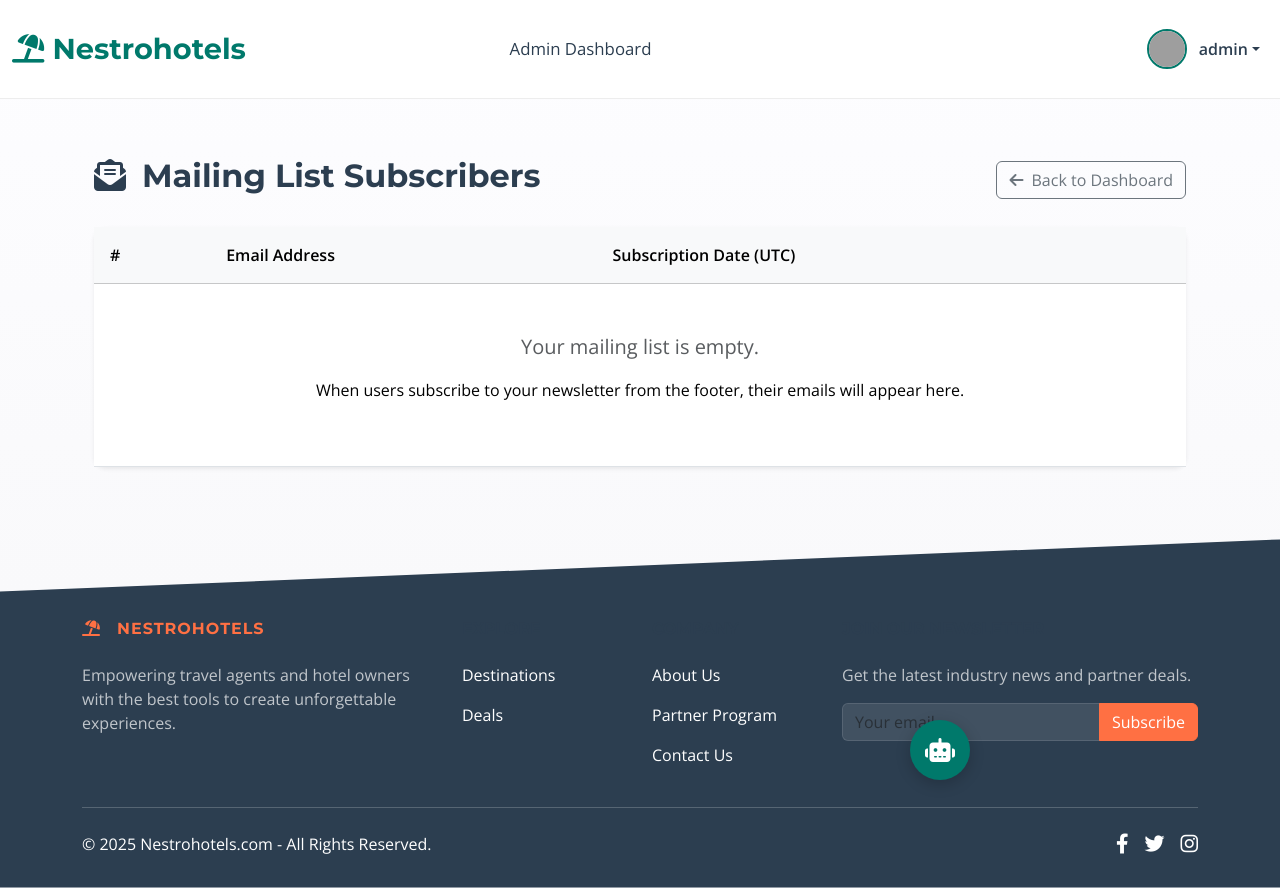
After one commit to MONISH-JODHA/nistrohotels, a Flask app: page /admin/subscribers in a window 1280 px wide. The commit adds this page. Run offline with Flask 3, Linux system fonts and the light colour scheme; a user stored in the database is signed in; data that the repository does not hold is empty; grey boxes are pictures that could not be loaded.

Commit message:
footer-subscriber corrected

```diff
--- a/app.py
+++ b/app.py
@@ -113,6 +113,11 @@ class User(UserMixin, db.Model):
 
     def set_password(self, password): self.password_hash = generate_password_hash(password)
     def check_password(self, password): return check_password_hash(self.password_hash, password)
+
+class Subscriber(db.Model):
+    id = db.Column(db.Integer, primary_key=True)
+    email = db.Column(db.String(120), unique=True, nullable=False)
+    subscribed_on = db.Column(db.DateTime, default=datetime.utcnow)
 
 class RoomType(db.Model):
     id = db.Column(db.Integer, primary_key=True)
@@ -555,6 +560,56 @@ def client_bookings():
     bookings = Booking.query.filter_by(user_id=current_user.id).order_by(desc(Booking.created_at)).all()
     return render_template('my_bookings.html', bookings=bookings)
 
+# --- Static Page Routes (for footer) ---
+
+@app.route('/about')
+def about():
+    return render_template('about.html')
+
+@app.route('/contact')
+def contact():
+    return render_template('contact.html')
+
+@app.route('/partner_program')
+def partner_program():
+    return render_template('partner_program.html')
+
+@app.route('/destinations')
+def destinations():
+    locations = db.session.query(Hotel.location, func.count(Hotel.id).label('hotel_count'))\
+        .filter(Hotel.is_approved == True)\
+        .group_by(Hotel.location)\
+        .order_by(desc('hotel_count')).all()
+    return render_template('destinations.html', locations=locations)
+
+@app.route('/deals')
+def deals():
+    # Simple logic for deals: hotels with the lowest room prices
+    deal_hotels = db.session.query(Hotel)\
+        .join(RoomType)\
+        .filter(Hotel.is_approved == True)\
+        .group_by(Hotel.id)\
+        .order_by(func.min(RoomType.price_per_night).asc())\
+        .limit(10).all()
+    return render_template('deals.html', hotels=deal_hotels)
+
+@app.route('/subscribe', methods=['POST'])
+def subscribe():
+    email = request.form.get('email')
+    if email:
+        existing_subscriber = Subscriber.query.filter(func.lower(Subscriber.email) == func.lower(email)).first()
+        if existing_subscriber:
+            flash(f"{email} is already on our mailing list. Thank you!", "info")
+        else:
+            new_subscriber = Subscriber(email=email)
+            db.session.add(new_subscriber)
+            db.session.commit()
+            log_audit(f"New newsletter subscription: {email}")
+            flash(f"Thank you for subscribing, {email}! You're now on our mailing list.", "success")
+    else:
+        flash("Please provide a valid email address to subscribe.", "warning")
+    return redirect(request.referrer or url_for('index'))
+
 # --- Owner Routes ---
 @app.route('/register_hotel', methods=['GET', 'POST'])
 @role_required('owner')
@@ -784,6 +839,12 @@ def manage_availability(hotel, room_type_id):
 @role_required('admin')
 def admin_dashboard():
     return render_template('admin_dashboard.html')
+
+@app.route('/admin/subscribers')
+@role_required('admin')
+def manage_subscribers():
+    subscribers = Subscriber.query.order_by(desc(Subscriber.subscribed_on)).all()
+    return render_template('admin_manage_subscribers.html', subscribers=subscribers)
 
 @app.route('/admin/dashboards')
 @role_required('admin')
@@ -1298,7 +1359,7 @@ def create_initial_data():
 
         if owner and not Hotel.query.first():
             hotels_data = [
-                {'name': 'Blue Sky Cottages', 'location': 'Jibhi, Himachal Pradesh', 'star': 3, 'lat': 31.3856, 'lon': 77.3061, 'price': 2500, 'img': 'https://images.unsplash.com/photo-1617364929972-20a283921b3a?auto=format&fit=crop&w=800&q=80', 'amenities': ['Wifi', 'Free Parking', 'Pet Friendly']},
+                {'name': 'Blue Sky Cottages', 'location': 'Jibhi, Himachal Pradesh', 'star': 3, 'lat': 31.3856, 'lon': 77.3061, 'price': 2500, 'img': 'https://images.unsplash.com/photo-1617364929972-20a2839211b3a?auto=format&fit=crop&w=800&q=80', 'amenities': ['Wifi', 'Free Parking', 'Pet Friendly']},
                 {'name': 'Hotel Himalaya', 'location': 'Tosh, Himachal Pradesh', 'star': 2, 'lat': 32.0163, 'lon': 77.4485, 'price': 1500, 'img': 'https://images.unsplash.com/photo-1582719508461-905c673771fd?auto=format&fit=crop&w=800&q=80', 'amenities': ['Wifi', 'Restaurant']},
                 {'name': 'Riverside Retreat', 'location': 'Kasol, Himachal Pradesh', 'star': 4, 'lat': 32.0100, 'lon': 77.3150, 'price': 4500, 'img': 'https://images.unsplash.com/photo-1596436889106-685c543216e5?auto=format&fit=crop&w=800&q=80', 'amenities': ['Wifi', 'Restaurant', 'Room Service', 'Air Conditioning']},
                 {'name': 'Mountain View Inn', 'location': 'Manali, Himachal Pradesh', 'star': 3, 'lat': 32.2396, 'lon': 77.1887, 'price': 3200, 'img': 'https://images.unsplash.com/photo-1549294413-26f195200c16?auto=format&fit=crop&w=800&q=80', 'amenities': ['Wifi', 'Free Parking', 'Restaurant', 'Room Service']},
--- /dev/null
+++ b/templates/admin_manage_subscribers.html
@@ -0,0 +1,45 @@
+{% extends "base.html" %}
+{% block title %}Manage Subscribers{% endblock %}
+
+{% block content %}
+<div class="container my-5">
+    <div class="d-flex justify-content-between align-items-center mb-4">
+        <h1 class="h2 fw-bold" style="color: #2c3e50;"><i class="fas fa-envelope-open-text me-3"></i>Mailing List Subscribers</h1>
+        <a href="{{ url_for('admin_dashboard') }}" class="btn btn-outline-secondary">
+            <i class="fas fa-arrow-left me-2"></i>Back to Dashboard
+        </a>
+    </div>
+
+    <div class="card shadow-sm" style="border-radius: 12px; border: none;">
+        <div class="card-body p-0">
+            <div class="table-responsive">
+                <table class="table table-hover align-middle mb-0">
+                    <thead class="table-light">
+                        <tr>
+                            <th scope="col" class="p-3">#</th>
+                            <th scope="col" class="p-3">Email Address</th>
+                            <th scope="col" class="p-3">Subscription Date (UTC)</th>
+                        </tr>
+                    </thead>
+                    <tbody>
+                        {% for subscriber in subscribers %}
+                        <tr>
+                            <th scope="row" class="p-3">{{ loop.index }}</th>
+                            <td class="p-3 fw-bold">{{ subscriber.email }}</td>
+                            <td class="p-3 text-muted">{{ subscriber.subscribed_on.strftime('%B %d, %Y') }}</td>
+                        </tr>
+                        {% else %}
+                        <tr>
+                            <td colspan="3" class="text-center p-5">
+                                <p class="lead text-muted">Your mailing list is empty.</p>
+                                <p>When users subscribe to your newsletter from the footer, their emails will appear here.</p>
+                            </td>
+                        </tr>
+                        {% endfor %}
+                    </tbody>
+                </table>
+            </div>
+        </div>
+    </div>
+</div>
+{% endblock %}
--- a/templates/base.html
+++ b/templates/base.html
@@ -264,9 +264,26 @@
                         Empowering travel agents and hotel owners with the best tools to create unforgettable experiences.
                     </p>
                 </div>
-                <div class="col-lg-2 col-md-6"><h6 class="text-uppercase fw-bold mb-4">Explore</h6><p><a href="#!" class="text-reset" style="text-decoration: none; transition: color 0.2s ease;">Destinations</a></p><p><a href="#!" class="text-reset" style="text-decoration: none; transition: color 0.2s ease;">Deals</a></p></div>
-                <div class="col-lg-2 col-md-6"><h6 class="text-uppercase fw-bold mb-4">Company</h6><p><a href="#!" class="text-reset" style="text-decoration: none; transition: color 0.2s ease;">About Us</a></p><p><a href="#!" class="text-reset" style="text-decoration: none; transition: color 0.2s ease;">Partner Program</a></p></div>
-                <div class="col-lg-4 col-md-6"><h6 class="text-uppercase fw-bold mb-4">Join Our Newsletter</h6><p style="color: rgba(255,255,255,0.7);">Get the latest industry news and partner deals.</p><div class="input-group mb-3"><input type="text" class="form-control" placeholder="Your email" style="background-color: rgba(255,255,255,0.1); border: 1px solid rgba(255,255,255,0.2); color: white;"><button class="btn" type="button" style="background-color: var(--accent-color); color: white; border-color: var(--accent-color);">Subscribe</button></div></div>
+                <div class="col-lg-2 col-md-6">
+                    <h6 class="text-uppercase fw-bold mb-4">Explore</h6>
+                    <p><a href="{{ url_for('destinations') }}" class="text-reset" style="text-decoration: none; transition: color 0.2s ease;">Destinations</a></p>
+                    <p><a href="{{ url_for('deals') }}" class="text-reset" style="text-decoration: none; transition: color 0.2s ease;">Deals</a></p>
+                </div>
+                <div class="col-lg-2 col-md-6">
+                    <h6 class="text-uppercase fw-bold mb-4">Company</h6>
+                    <p><a href="{{ url_for('about') }}" class="text-reset" style="text-decoration: none; transition: color 0.2s ease;">About Us</a></p>
+                    <p><a href="{{ url_for('partner_program') }}" class="text-reset" style="text-decoration: none; transition: color 0.2s ease;">Partner Program</a></p>
+                    <p><a href="{{ url_for('contact') }}" class="text-reset" style="text-decoration: none; transition: color 0.2s ease;">Contact Us</a></p>
+                </div>
+                <div class="col-lg-4 col-md-6">
+                    <h6 class="text-uppercase fw-bold mb-4">Join Our Newsletter</h6>
+                    <p style="color: rgba(255,255,255,0.7);">Get the latest industry news and partner deals.</p>
+                    <!-- FIX: Wrap input and button in a form tag -->
+                    <form action="{{ url_for('subscribe') }}" method="POST" class="input-group mb-3">
+                        <input type="email" name="email" class="form-control" placeholder="Your email" required style="background-color: rgba(255,255,255,0.1); border: 1px solid rgba(255,255,255,0.2); color: white;">
+                        <button class="btn" type="submit" style="background-color: var(--accent-color); color: white; border-color: var(--accent-color);">Subscribe</button>
+                    </form>
+                </div>
             </div>
             <div class="d-flex justify-content-between align-items-center pt-4 mt-4" style="border-top: 1px solid rgba(255,255,255,0.2);">
                 <p class="mb-0">© <span id="currentYear"></span> Nestrohotels.com - All Rights Reserved.</p>
```
Also changed, not shown: templates/about.html (added, +33 -0 lines), templates/admin_dashboard.html (+16 -0 lines), templates/contact.html (added, +23 -0 lines), templates/deals.html (added, +50 -0 lines), templates/destinations.html (added, +34 -0 lines), templates/partner_program.html (added, +42 -0 lines).
